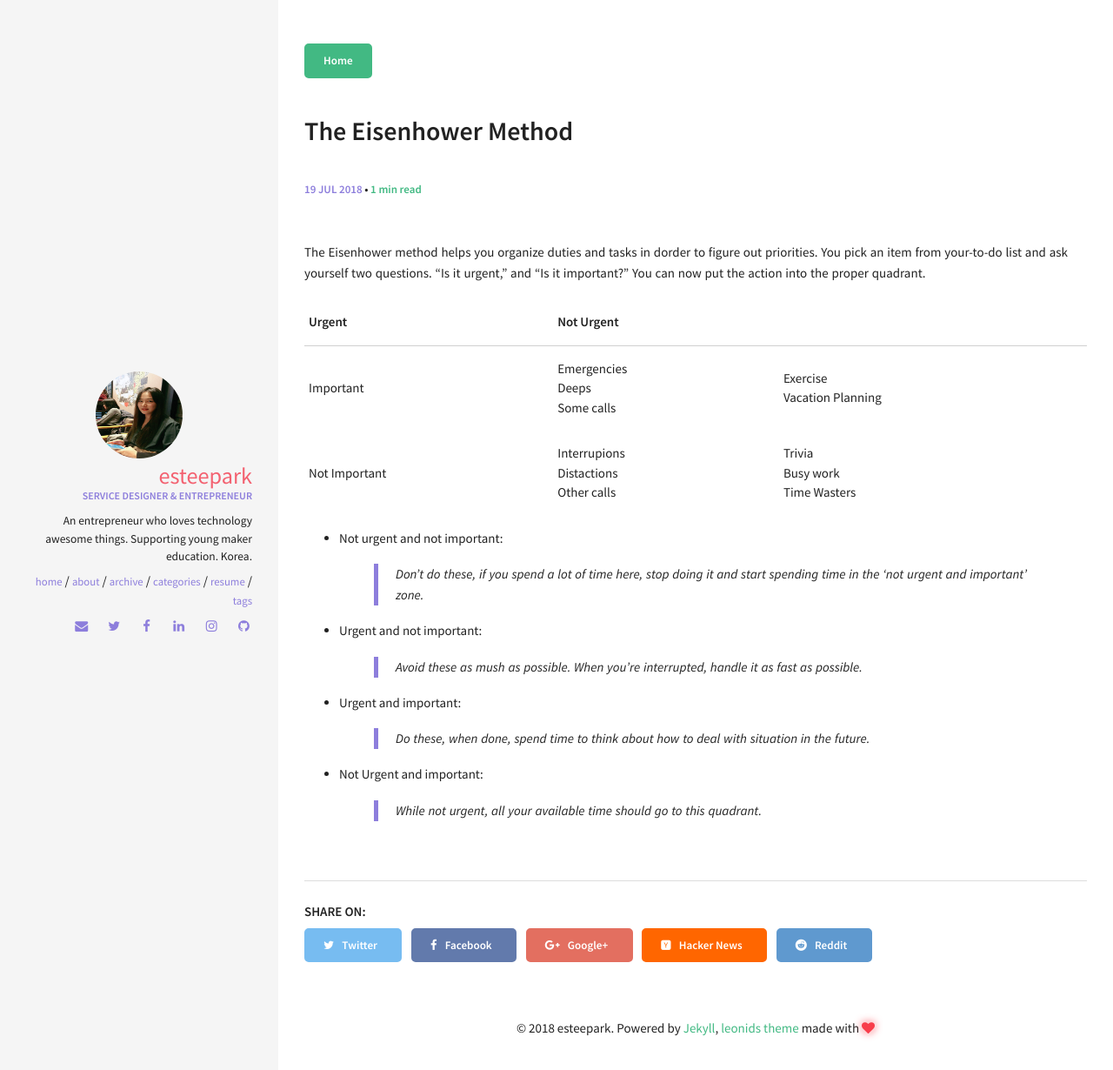
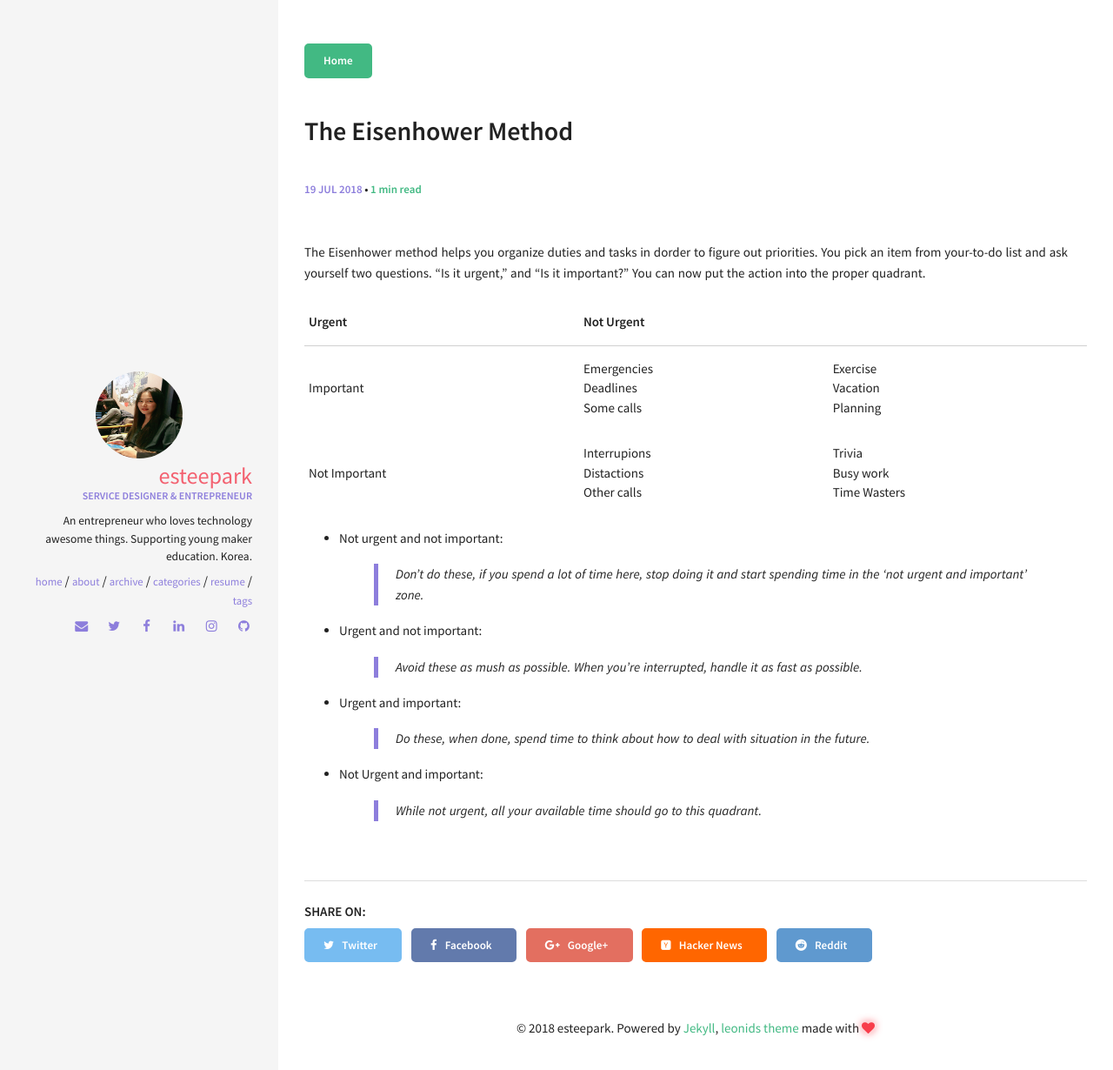
Before and after one commit to esteepark/esteepark.github.io, a Jekyll site: the page built from _posts/2018-07-19-The_Eisenhower_method.md, in a window 1280 px wide. Shown: the top 1230 px of the page at 87% size. Built offline with Jekyll 4.4.1, drawn with Linux system fonts in a browser that asks for light colours; comment, search, counter and statistics services are not loaded.

Commit message:
by esteepark

```diff
--- a/_posts/2018-07-19-The_Eisenhower_method.md
+++ b/_posts/2018-07-19-The_Eisenhower_method.md
@@ -13,7 +13,7 @@ You can now put the action into the proper quadrant.
 
 | Urgent | Not Urgent |
 |:-----------|:-----------|
-| Important | Emergencies<br/>Deeps<br/>Some calls | Exercise<br/>Vacation Planning |
+| Important | Emergencies<br/>Deadlines<br/>Some calls | Exercise<br/>Vacation<br/>Planning |
 |------------|------------|
 | Not Important | Interrupions<br/>Distactions<br/>Other calls | Trivia<br/>Busy work<br/>Time Wasters |
 |:-----------|:-----------|
```
